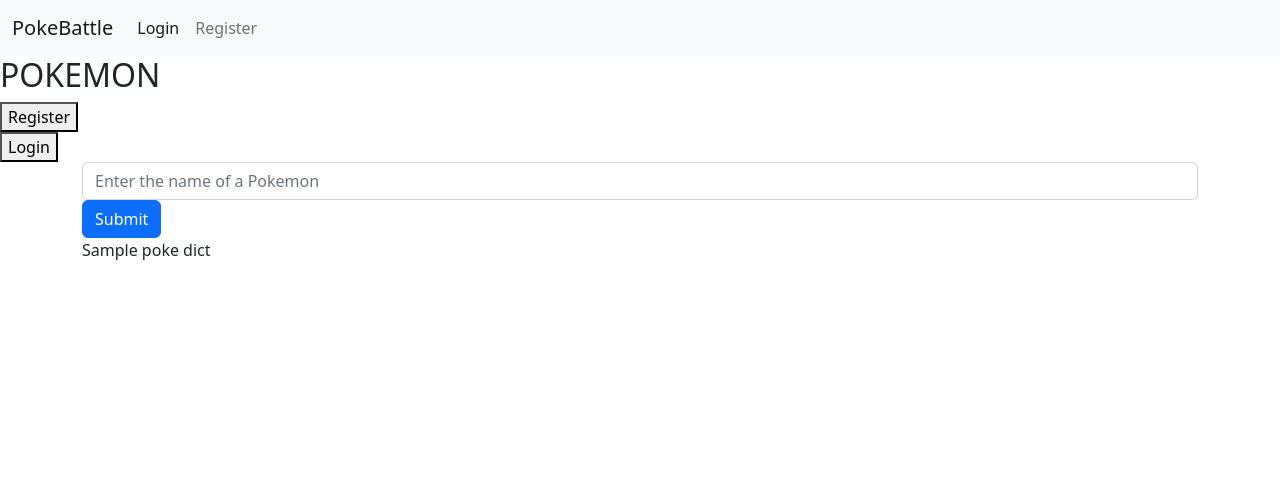
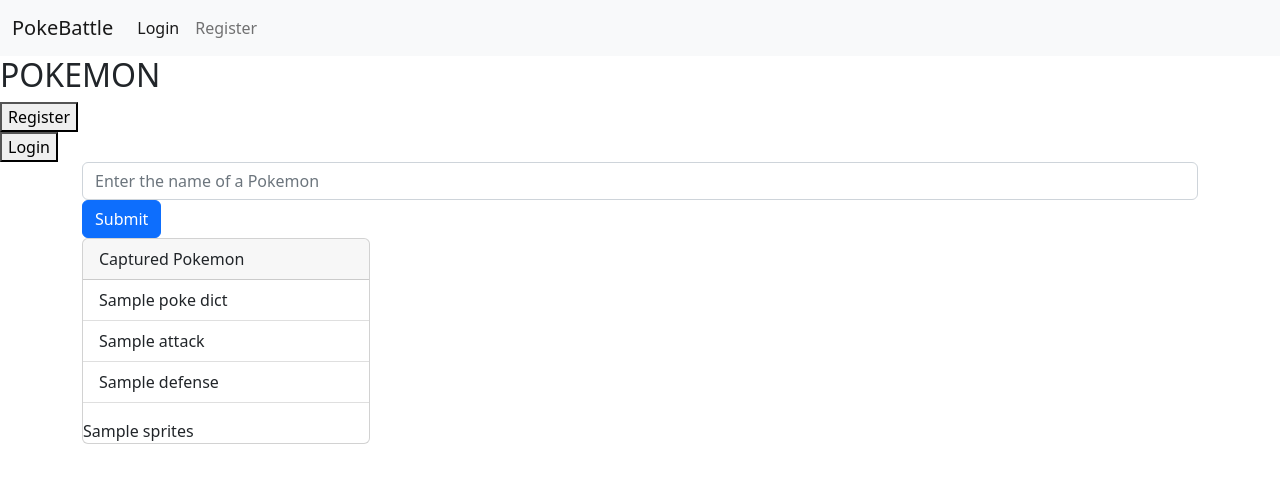
Before and after one commit to qwertyNippon/pokemonApp, a Flask app: template app/templates/index.html in a window 1280 px wide. Shown: the top 483 px of the page. Run offline with Flask 3, Linux system fonts and the light colour scheme; tables that the repository leaves empty hold one stand-in row (values such as "Sample post"); the template is opened without the code that fills it: values that come from a table or form of the project are taken from there, most other values are stand-ins (such as "Sample title", 1, 10 or a date in 2020); parts of the project's set-up code (start-up, migrations or seed data) failed here and were passed over.

Commit message:
bug fixes. catching pokemon

```diff
--- a/app/models.py
+++ b/app/models.py
@@ -34,8 +34,4 @@ class Post(db.Model):
         self.img_url = img_url
         self.user_id = user_id
 
-class Pokemon():
-
-    # data base save info.
-    # limit team
-    # output
+# class Pokemon():
--- a/app/routes.py
+++ b/app/routes.py
@@ -11,9 +11,9 @@ def land():
             pokeName = form.pokemon.data
 
 
-            def func(poke):
+            def func(pokeName):
                 data_dict = {}
-                res1 = requests.get(f'https://pokeapi.co/api/v2/pokemon/{poke}')
+                res1 = requests.get(f'https://pokeapi.co/api/v2/pokemon/{pokeName}')
                 data = res1.json()
                 data_dict['name'] = data['name']
                 data_dict['abilities'] = data['abilities'][0]['ability']
--- a/app/templates/index.html
+++ b/app/templates/index.html
@@ -26,11 +26,26 @@
 
     </div>
     <div class="container">
+        <div class="card" style="width: 18rem;">
+            <div class="card-header">
+              Captured Pokemon
+            </div>
+            <ul class="list-group list-group-flush">
 
-        <div class="row-justify-content-center">
-            <p>{{ poke_dict.name }}</p>
+            {% for t in teach_list %}
 
-        </div>
+
+              <li class="list-group-item">{{ poke_dict.name }}</li>
+              <li class="list-group-item">{{ poke_dict.attack }}</li>
+              <li class="list-group-item">{{ poke_dict.defense }}</li>
+              <img class="list-group-item">{{ poke_dict.sprites }}</img>
+
+            {% endfor %}
+
+              <!-- <img src="" alt=""> -->
+            </ul>
+          </div>
+
 
     </div>
 {% endblock %}
```
